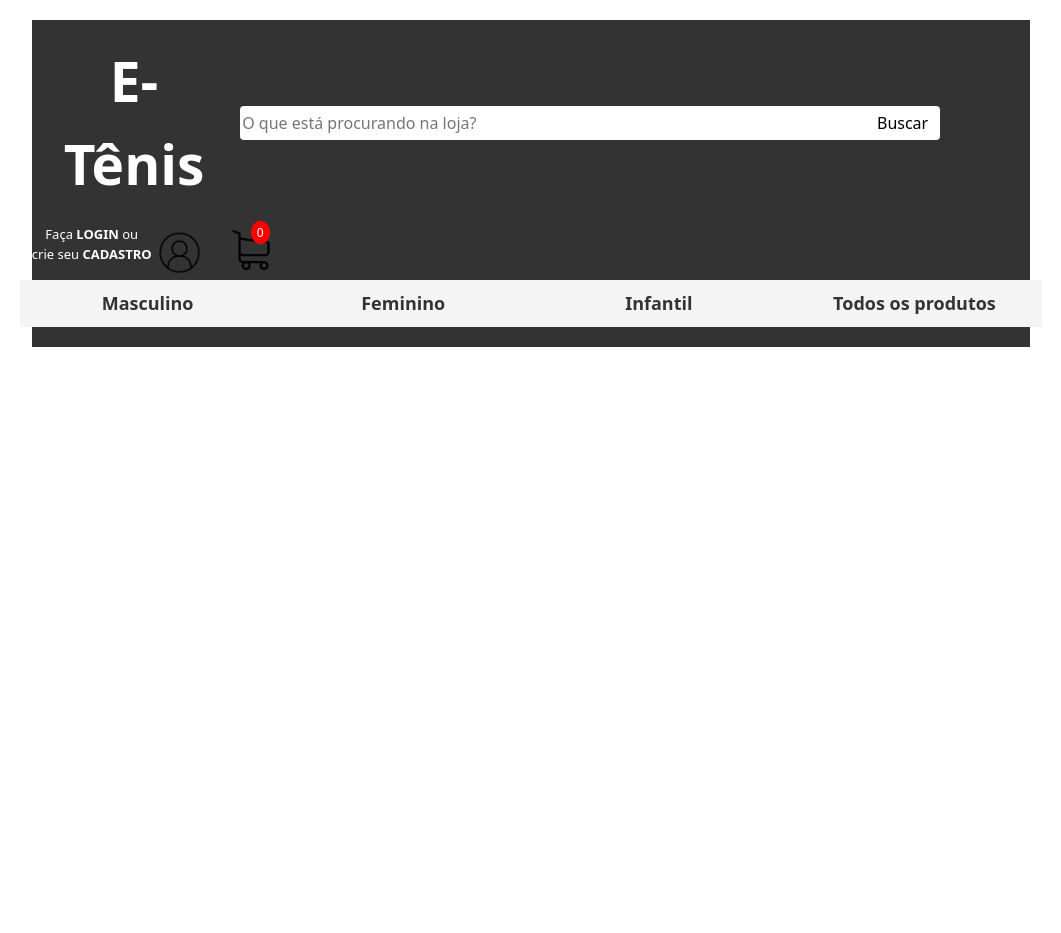
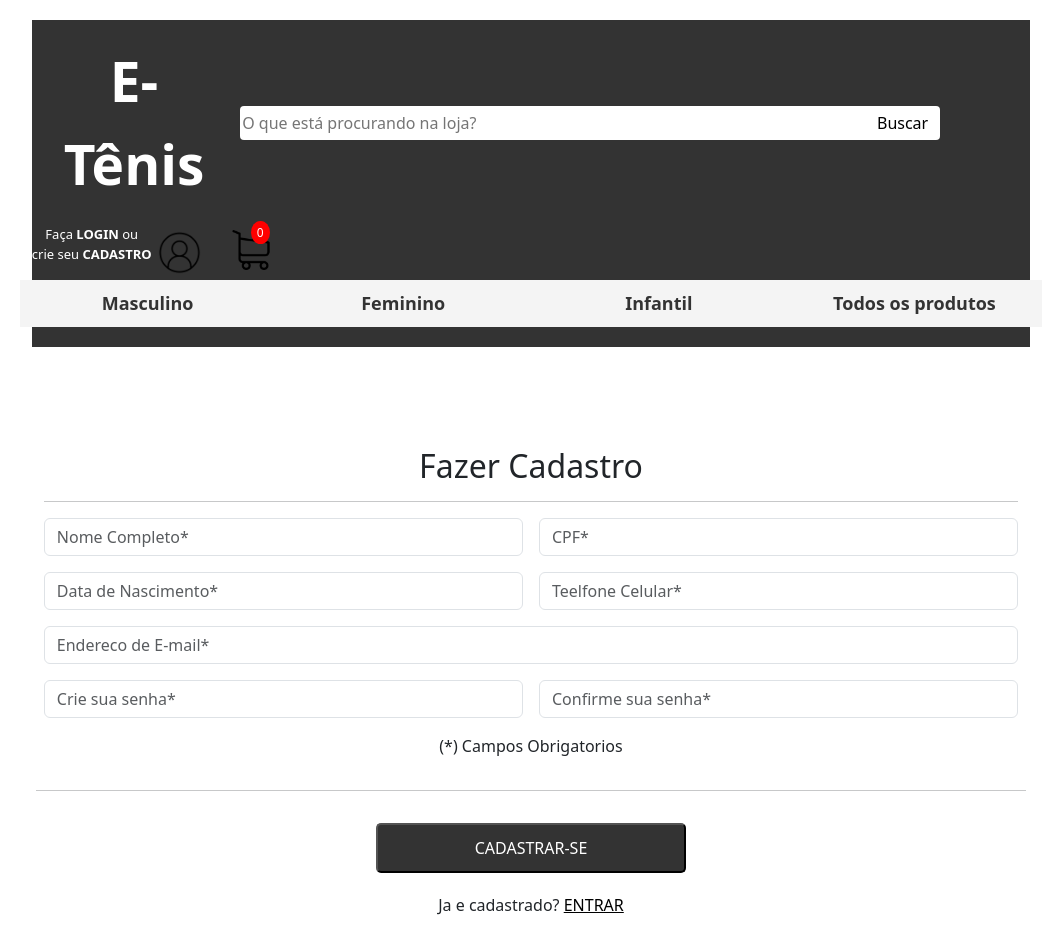
Before and after one commit to dsm-cefet-rj/trabalho-integrado-2023-2-psw-grupo-8-2023-2, a React (Create React App) app in the folder front-end/: page /Cadastro in a window 1280 px wide. Shown: the whole page, without its empty margins (109-1170 px from the left). Before the commit the page ends 800 px from the top, so only its background shows below. Built offline with nearby package versions, Linux system fonts and the light colour scheme.

Commit message:
Pagina de cadastro e de login no react

```diff
--- a/front-end/src/App.js
+++ b/front-end/src/App.js
@@ -4,6 +4,8 @@ import { Header } from './components/header';
 import 'bootstrap/dist/css/bootstrap.min.css';
 import {Main} from './pages/main/main.js'
 import { AllProducts } from './pages/allProducts/allProducts';
+import {Cadastro} from './pages/cadastro/cadastro'
+import {Login} from './pages/login/login'
 
 function App() {
   return (
@@ -13,6 +15,8 @@ function App() {
         <Routes>
           <Route path="/" element={<Main/>}/>
           <Route path="/AllProducts/:tipo" element={<AllProducts/>}/>
+          <Route path="/Cadastro" element={<Cadastro/>}/>
+          <Route path="/Login" element={<Login/>}/>
         </Routes>
       </Router>
     </div>
--- a/front-end/src/components/header.js
+++ b/front-end/src/components/header.js
@@ -37,7 +37,7 @@ const HeaderRightSection = () => {
             <Row xs="auto">
                 <Col className="login">
                     <div className="loginText">
-                        <p>Faça <Link to='/'>LOGIN</Link> ou <br /> crie seu <Link to='/'>CADASTRO</Link></p>
+                        <p>Faça <Link to='/Login'>LOGIN</Link> ou <br /> crie seu <Link to='/Cadastro'>CADASTRO</Link></p>
                         <img src={loginIcon} id="loginImg" alt="UserIcon"></img>
                     </div>
                 </Col>
--- /dev/null
+++ b/front-end/src/pages/cadastro/cadastro.css
@@ -0,0 +1,72 @@
+span#fds{
+    padding-top: 20px;
+    text-align: center;
+}
+
+.floor{
+    text-decoration: none;
+    color: white;
+}
+
+a#home{
+    text-decoration: none;
+    color: white;
+}
+
+hr{
+    width: 100%;
+    overflow: hidden;
+}
+
+section{
+    text-align: center;
+    margin-top: 100px;
+}
+
+.cade1{
+    margin-bottom: 15px;
+}
+
+button#out{
+    width: 310px;
+    height: 50px;
+    border-radius: 5px;
+    background-color: #333;
+    color: white;
+    margin-bottom: 20px;
+}
+
+input[type=text].d2{
+    border-radius: 5px;
+    width: 200px;
+    height: 50px;
+}
+
+input[type=tel]{
+    border-radius: 5px;
+    width: 200px;
+    height: 50px;
+}
+
+input[type=email].text1{
+    border-radius: 5px;
+    width: 412px;
+    height: 45px;
+}
+
+#cade2{
+    margin-bottom: 15px;
+}
+
+footer{
+    height: 70px;
+    margin-top: 230px;
+    text-align: center;
+    background-color: #333;
+    color: white;
+    padding-top: 5px;
+}
+
+a#ent{
+    color: black;
+}
--- /dev/null
+++ b/front-end/src/pages/cadastro/cadastro.js
@@ -0,0 +1,79 @@
+import React from 'react'
+import "./cadastro.css"
+import { Link } from 'react-router-dom'
+
+export const  Cadastro = () => {
+    return (
+        <section>
+            <div className="container">
+                <h2>Fazer Cadastro</h2>
+                <hr />
+                <div id="cade">
+                    <form className="row g-3">
+                        <div className="col-md-6">
+                            <input
+                                type="text"
+                                className="form-control"
+                                placeholder="Nome Completo*"
+                            />
+                        </div>
+                        <div className="col-md-6">
+                            <input type="email" className="form-control" placeholder="CPF*" />
+                        </div>
+                        <div className="col-md-6">
+                            <input
+                                type="email"
+                                className="form-control"
+                                placeholder="Data de Nascimento*"
+                            />
+                        </div>
+                        <div className="col-md-6">
+                            <input
+                                type="email"
+                                className="form-control"
+                                placeholder="Teelfone Celular*"
+                            />
+                        </div>
+                        <div className="col-12">
+                            <input
+                                type="text"
+                                className="form-control"
+                                placeholder="Endereco de E-mail*"
+                            />
+                        </div>
+                        <div className="col-md-6">
+                            <input
+                                type="password"
+                                className="form-control"
+                                placeholder="Crie sua senha*"
+                            />
+                        </div>
+                        <div className="col-md-6">
+                            <input
+                                type="password"
+                                className="form-control"
+                                placeholder="Confirme sua senha*"
+                            />
+                        </div>
+                        <p id="field">(*) Campos Obrigatorios</p>
+                        <hr />
+                        <div id="botao">
+                            <button type="submit" id="out">
+                                CADASTRAR-SE
+                            </button>
+                            <p>
+                                Ja e cadastrado?{" "}
+                                <Link to="/Login" id="ent">
+                                    ENTRAR
+                                </Link>
+                            </p>
+                        </div>
+                    </form>
+                </div>
+            </div>
+        </section>
+
+    )
+}
+
+export default Cadastro
--- /dev/null
+++ b/front-end/src/pages/login/login.css
@@ -0,0 +1,86 @@
+hr{
+    width: 100%;
+}
+
+#logos{
+    text-decoration: none;
+    float: left;
+    font-size: xx-large;
+    color: rgb(255, 255, 255);
+    padding: 10px;
+    margin: 10px;
+}
+
+#logIn{
+    float: right;
+    text-decoration: none;
+    color: black;
+    display: block;
+
+}
+
+#image{
+    display: flex;
+    width: 50px;
+    height: 50px;
+
+}
+
+#knife{
+    display: flex;
+}
+
+#log{
+    display: flex;
+    justify-content: center;
+    padding-top: 100px;
+}
+
+#content{
+    display: block;
+}
+
+a#home{
+    text-decoration: none;
+    color: white;
+}
+
+input[type=text].d1{
+    width: 300px;
+    height: 50px;
+    border-radius: 5px;
+    margin-bottom: 10px;
+    padding: 1px 2px;
+}
+
+button#in{
+    width: 310px;
+    height: 50px;
+    border-radius: 5px;
+    background-color: #333;
+    color: white;
+    margin-bottom: 20px;
+}
+
+footer{
+    height: 70px;
+    margin-top: 29%;
+    text-align: center;
+    background-color: #333;
+    color: white;
+    padding-top: 15px;
+}
+
+.floor{
+    text-decoration: none;
+    color: white;
+}
+
+#astro{
+    text-align: center;
+}
+
+#cad{
+    font-size: x-large;
+    color: black;
+}
--- /dev/null
+++ b/front-end/src/pages/login/login.js
@@ -0,0 +1,43 @@
+import React from 'react'
+import './login.css'
+import { Link } from 'react-router-dom'
+
+export const Login = () => {
+    return (
+        <section>
+            <div id="log">
+                <div id="content">
+                    <h2>Fazer Login</h2>
+                    <form className="row gy-4">
+                        <div className="col-md-8">
+                            <input
+                                type="text"
+                                className="form-control"
+                                placeholder="Digite o enderco de e-mail"
+                            />
+                        </div>
+                        <div className="col-md-8">
+                            <input
+                                type="text"
+                                className="form-control"
+                                placeholder="Digite a senha"
+                            />
+                        </div>
+                        <div>
+                            <button type="submit" id="in">
+                                Entrar
+                            </button>
+                        </div>{" "}
+                        <hr />
+                    </form>
+                    <p id="astro">
+                        Cadastre-se{" "}
+                        <Link to="/Cadastro" id="cad">
+                            AQUI
+                        </Link>
+                    </p>
+                </div>
+            </div>
+        </section>
+    )
+}
```
Also changed, not shown: 1 other file (tests, documents, lock files or other folders).
